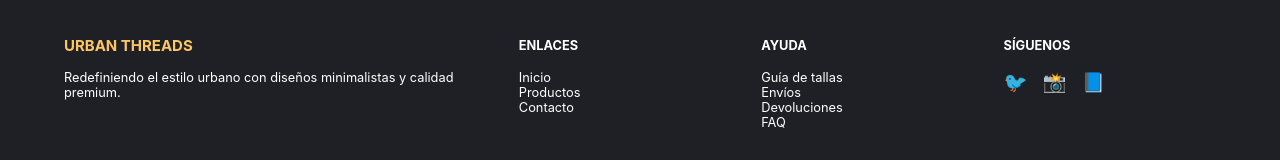
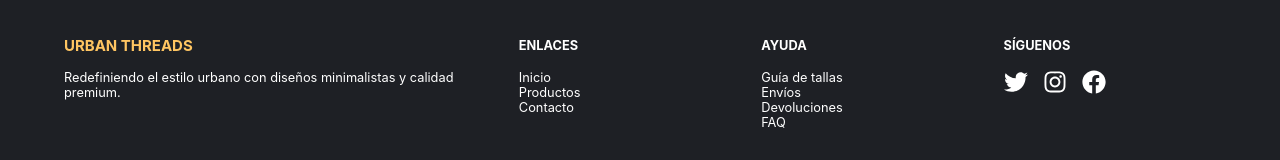
Before and after one commit to aurejr11/Aurelio-MomentoDosFrontendII, a React (Vite) app: page / in a window 1280 px wide. Shown: the part 761-921 px from the top of the page. Built offline with nearby package versions, Linux system fonts and the light colour scheme.

Commit message:
"feat: Se descargan iconos desde la terminal y se ajusta el footer con las redes sociales"

```diff
--- a/package.json
+++ b/package.json
@@ -13,6 +13,7 @@
     "@tailwindcss/postcss": "^4.2.4",
     "react": "^19.2.5",
     "react-dom": "^19.2.5",
+    "react-icons": "^5.6.0",
     "react-router-dom": "^7.14.2"
   },
   "devDependencies": {
--- a/src/components/Footer.jsx
+++ b/src/components/Footer.jsx
@@ -1,6 +1,7 @@
 
 // Footer.jsx
 import { Link } from 'react-router-dom';
+import { FaTwitter, FaInstagram, FaFacebook } from "react-icons/fa";
 
 const Footer = () => {
   return (
@@ -30,11 +31,14 @@ const Footer = () => {
       </div>
 
       <div className="footer-col">
-        <h4>SÍGUENOS</h4>
-        <div style={{ display: 'flex', gap: '15px', fontSize: '1.2rem' }}>
-          <span>🐦</span> <span>📸</span> <span>📘</span>
-        </div>
-      </div>
+  <h4>SÍGUENOS</h4>
+
+  <div style={{ display: 'flex', gap: '15px', fontSize: '1.5rem' }}>
+    <FaTwitter style={{ cursor: 'pointer' }} />
+    <FaInstagram style={{ cursor: 'pointer' }} />
+    <FaFacebook style={{ cursor: 'pointer' }} />
+  </div>
+</div>
 
       <div style={{ gridColumn: '1 / -1', textAlign: 'center', paddingTop: '30px', borderTop: '1px solid #333', marginTop: '20px', fontSize: '0.8rem' }}>
         © 2026 Urban Threads. Todos los derechos reservados.
```
Also changed, not shown: 1 other file (tests, documents, lock files or other folders).
